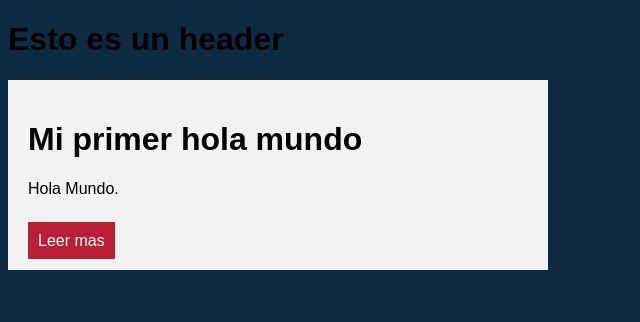
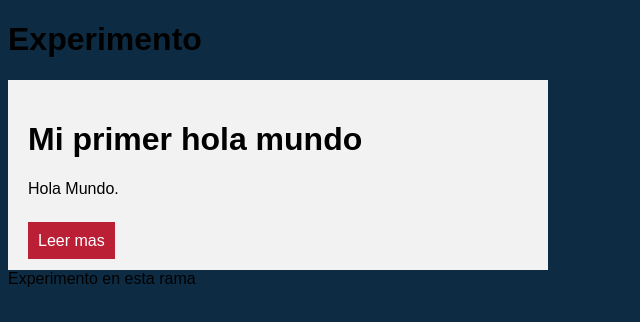
Before and after one commit to TONOF/ejemplo, a plain HTML site: page index.html in a window 1280 px wide. Shown: the whole page, without its empty margins (0-640 px from the left). Drawn offline with Linux system fonts and the light colour scheme.

Commit message:
Agregando el experimento

```diff
--- a/index.html
+++ b/index.html
@@ -8,7 +8,7 @@
 	<link rel="stylesheet" href="estilos.css">
 </head>
 <header>
-	<h1>Esto es un header</h1>
+	<h1>Experimento</h1>
 </header>
 <body>
 	<main>
@@ -17,5 +17,6 @@
 		<br>
 		<a href="#" class="btn">Leer mas</a>
 	</main>
+	<footer>Experimento en esta rama</footer>
 </body>
 </html>
```
